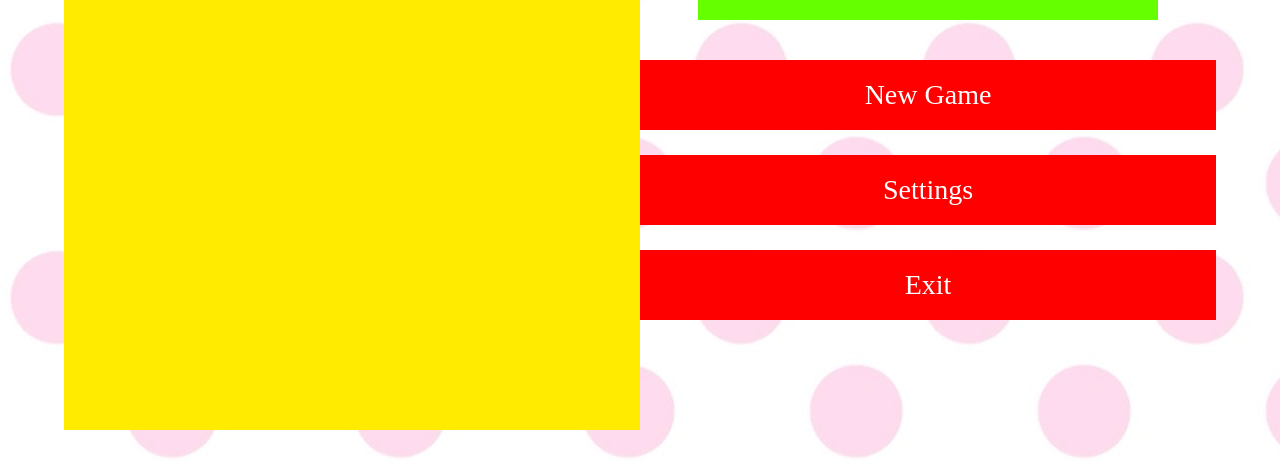
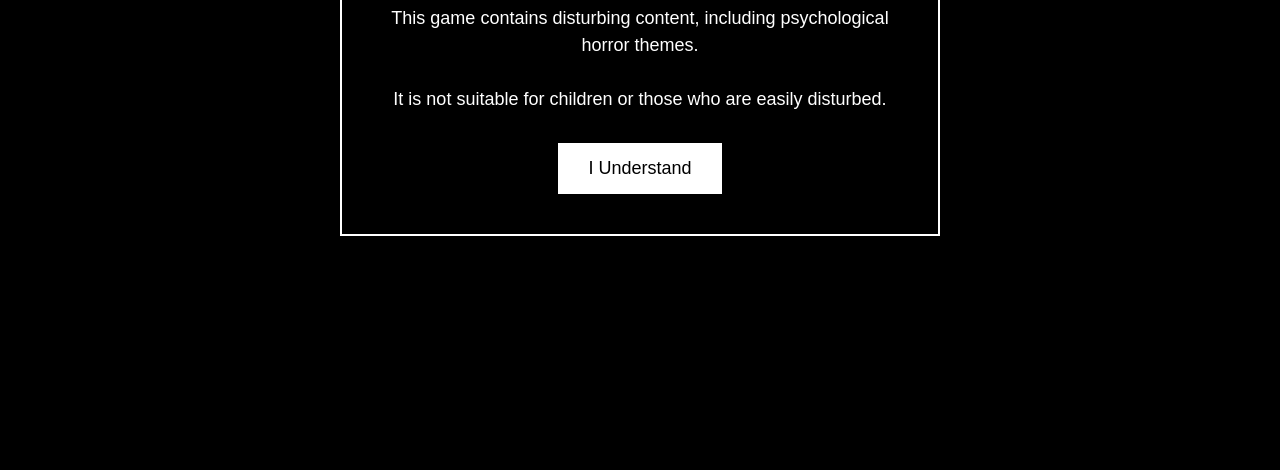
Before and after one commit to Mommygflmao/jda-date, a plain HTML site: page index.html in a window 1280 px wide. Shown: the part 330-800 px from the top of the page. Drawn offline with Linux system fonts and the light colour scheme.

Commit message:
Implement warning screen and update styles
Added a warning screen for disturbing content and improved styling.

```diff
--- a/index.html
+++ b/index.html
@@ -9,34 +9,81 @@
         margin: 0;
         padding: 0;
         box-sizing: border-box;
+        font-family: Arial, sans-serif;
     }
 
-    /* SCROLLING BACKGROUND */
+    /* SCROLLING BG */
     body {
         width: 100vw;
         height: 100vh;
-
-        /* 🔁 228x228 background image */
-        background-image: url("assets/menus/bgshit.png"); /* <-- your 228x228 image */
+        background-image: url("assets/menus/bgshit.png"); /* 228x228 image */
         background-repeat: repeat;
         background-size: 228px 228px;
-
         animation: scrollBG 10s linear infinite;
+        overflow: hidden;
     }
 
     @keyframes scrollBG {
-        from {
-            background-position: 0 0;
-        }
-        to {
-            background-position: 228px 228px;
-        }
+        from { background-position: 0 0; }
+        to { background-position: 228px 228px; }
     }
 
+    /* WARNING SCREEN */
+    .warning {
+        position: fixed;
+        inset: 0;
+        background: black;
+        color: white;
+        display: flex;
+        align-items: center;
+        justify-content: center;
+        z-index: 10;
+    }
+
+    .warning-box {
+        max-width: 600px;
+        text-align: center;
+        padding: 40px;
+        border: 2px solid white;
+    }
+
+    .warning-box h1 {
+        margin-bottom: 20px;
+        font-size: 32px;
+    }
+
+    .warning-box p {
+        font-size: 18px;
+        line-height: 1.5;
+        margin-bottom: 30px;
+    }
+
+    .warning-btn {
+        padding: 15px 30px;
+        font-size: 18px;
+        background: white;
+        color: black;
+        border: none;
+        cursor: pointer;
+    }
+
+    .warning-btn:hover {
+        background: #ddd;
+    }
+
+    /* MAIN MENU */
     .screen {
         display: flex;
         width: 100%;
         height: 100%;
+        opacity: 0;
+        pointer-events: none;
+        transition: opacity 0.6s ease;
+    }
+
+    .screen.show {
+        opacity: 1;
+        pointer-events: auto;
     }
 
     .left-panel {
@@ -79,10 +126,7 @@
         justify-content: center;
         cursor: pointer;
         user-select: none;
-
-        transition:
-            transform 0.2s ease,
-            box-shadow 0.2s ease;
+        transition: transform 0.2s ease, box-shadow 0.2s ease;
     }
 
     .menu-btn:hover {
@@ -99,7 +143,21 @@
 </head>
 <body>
 
-<div class="screen">
+<!-- ⚠️ WARNING SCREEN -->
+<div class="warning" id="warning">
+    <div class="warning-box">
+        <h1>⚠️ WARNING</h1>
+        <p>
+            This game contains disturbing content, including
+            psychological horror themes.<br><br>
+            It is not suitable for children or those who are easily disturbed.
+        </p>
+        <button class="warning-btn" onclick="acceptWarning()">I Understand</button>
+    </div>
+</div>
+
+<!-- MAIN MENU -->
+<div class="screen" id="menu">
     <div class="left-panel"></div>
 
     <div class="right-panel">
@@ -113,10 +171,12 @@
     </div>
 </div>
 
-</body>
-</html>
-
-</div>
+<script>
+function acceptWarning() {
+    document.getElementById("warning").style.display = "none";
+    document.getElementById("menu").classList.add("show");
+}
+</script>
 
 </body>
 </html>
```
